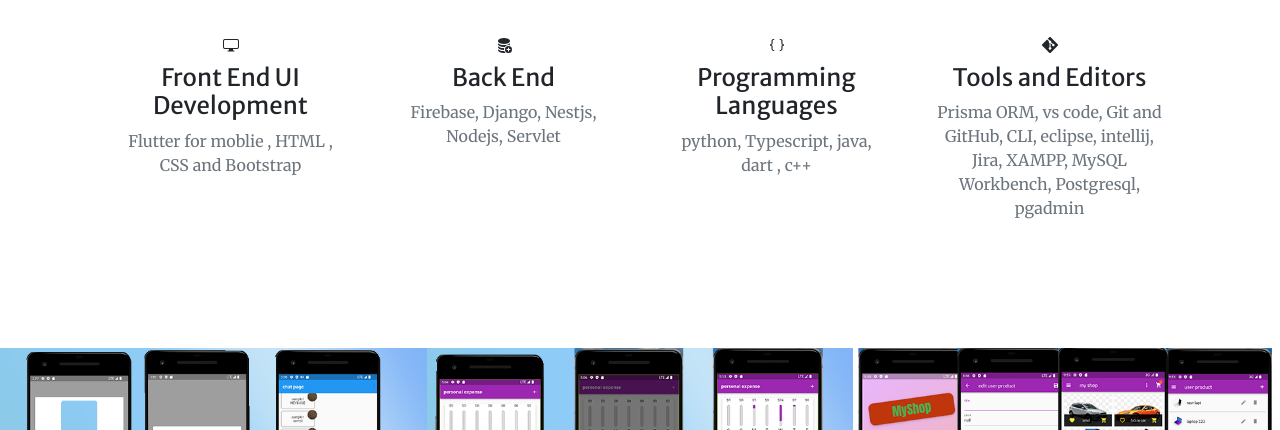
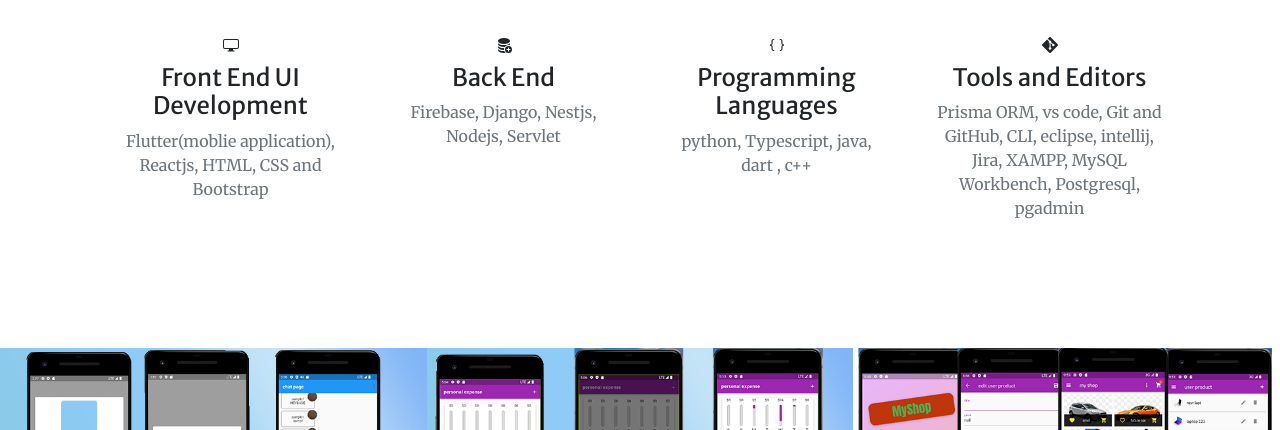
Before and after one commit to habeshacoder/cv, a plain HTML site: page index.html in a window 1280 px wide. Shown: the part 1560-1990 px from the top of the page. Drawn offline with nearby package versions, Linux system fonts and the light colour scheme; some packages are replaced by stand-ins of ours; a script that the page names is missing.

Commit message:
react added

```diff
--- a/index.html
+++ b/index.html
@@ -81,7 +81,7 @@
                                 <path d="M0 4s0-2 2-2h12s2 0 2 2v6s0 2-2 2h-4c0 .667.083 1.167.25 1.5H11a.5.5 0 0 1 0 1H5a.5.5 0 0 1 0-1h.75c.167-.333.25-.833.25-1.5H2s-2 0-2-2V4zm1.398-.855a.758.758 0 0 0-.254.302A1.46 1.46 0 0 0 1 4.01V10c0 .325.078.502.145.602.07.105.17.188.302.254a1.464 1.464 0 0 0 .538.143L2.01 11H14c.325 0 .502-.078.602-.145a.758.758 0 0 0 .254-.302 1.464 1.464 0 0 0 .143-.538L15 9.99V4c0-.325-.078-.502-.145-.602a.757.757 0 0 0-.302-.254A1.46 1.46 0 0 0 13.99 3H2c-.325 0-.502.078-.602.145z"/>
                               </svg></div>
                             <h3 class="h4 mb-2">Front End UI Development</h3>
-                            <p class="text-muted mb-0">Flutter for moblie , HTML , CSS and Bootstrap </p>
+                            <p class="text-muted mb-0">Flutter(moblie application), Reactjs, HTML, CSS and Bootstrap </p>
                         </div>
                     </div>
                     <div class="col-lg-3 col-md-6 text-center">
```
